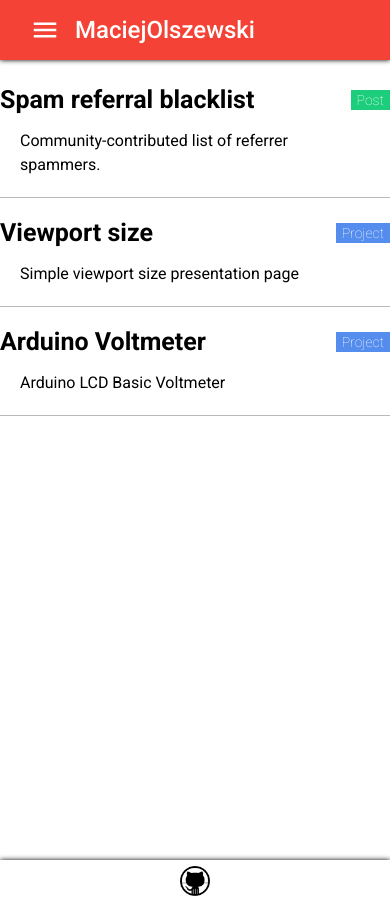
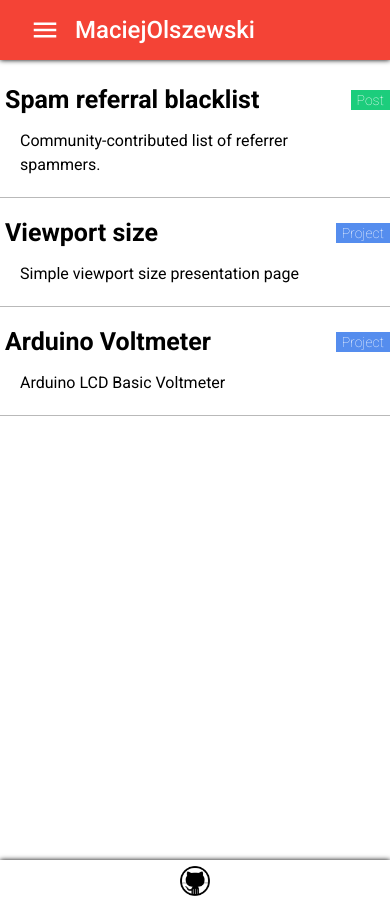
Before and after one commit to MaciejOlszewski/MaciejOlszewski.github.io, a Jekyll site: the page built from index.html, in a window 390 px wide. Built offline with Jekyll 4.4.1, drawn with Linux system fonts in a browser that asks for light colours.

Commit message:
media queries tweak

```diff
--- a/_sass/media-queries.sass
+++ b/_sass/media-queries.sass
@@ -23,3 +23,5 @@
     display: none
   section.row > .label-project, section.row > .label-post
     float: right
+  a.title
+    margin-left: 5px
```
